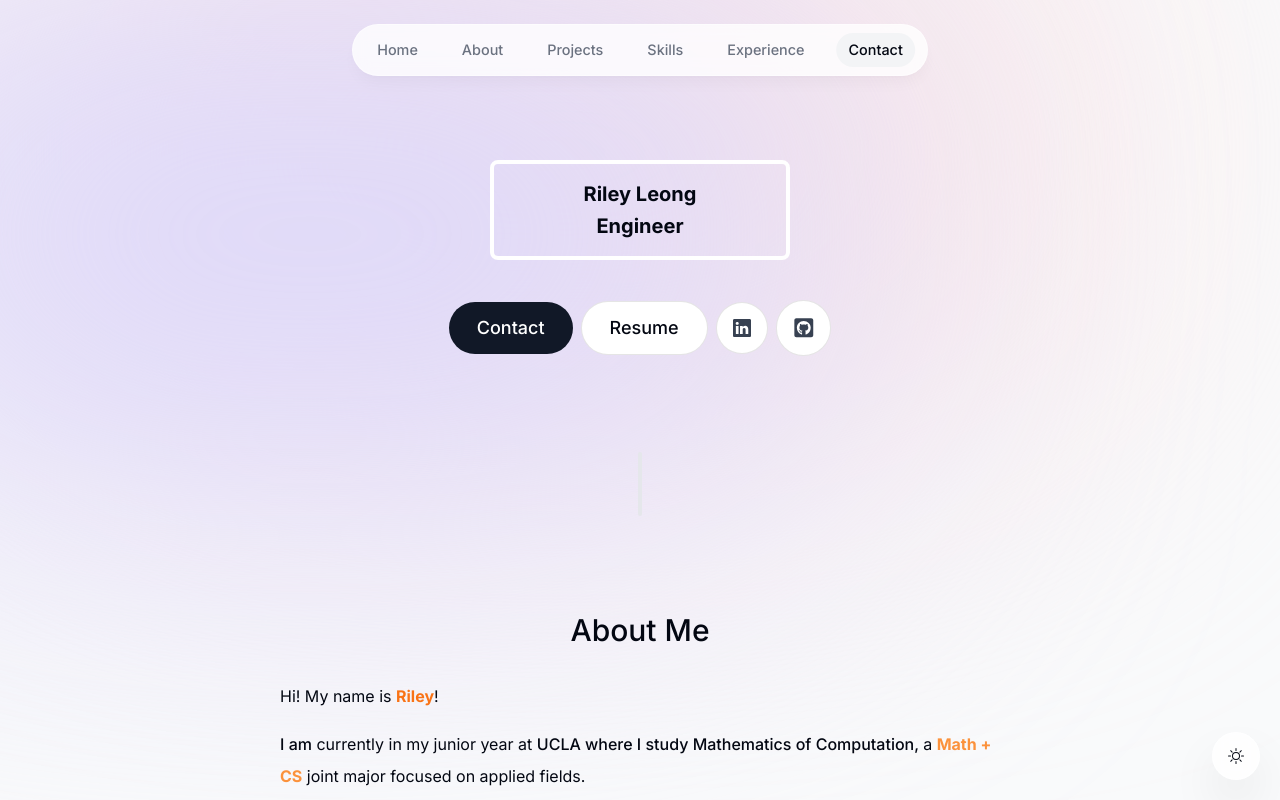
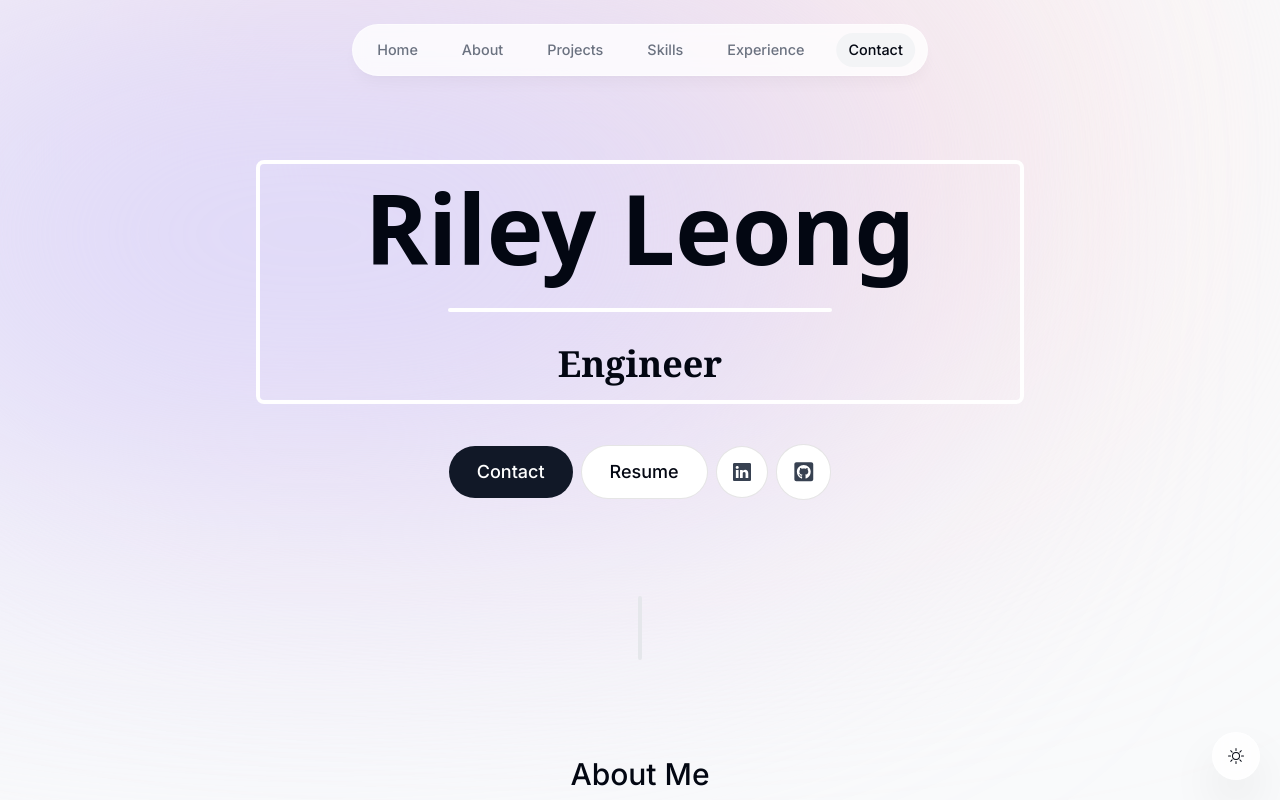
Before and after one commit to rtleong/website-portfolio, a Next.js app: page / in a window 1280 px wide. Shown: the top 800 px of the page. Built offline with nearby package versions, Linux system fonts and the light colour scheme; no server answers.

Commit message:
Finally finished Intro format

```diff
--- a/components/intro.tsx
+++ b/components/intro.tsx
@@ -27,10 +27,15 @@ export default function Intro() {
         animate={{ opacity: 1, y: 0 }}
 
         >
-  <div className="border-4 border-white p-4 w-[300px] h-[100px] mx-auto text-center flex flex-col items-center justify-center rounded-lg">
-    <div className="font-bold text-xl mb-1">Riley Leong</div>
-    <div className="font-bold text-xl">Engineer</div>
+  <div className="border-4 border-white py-4 px-72 mx-auto text-center flex flex-col items-center justify-center rounded-lg">
+  <div className="flex flex-col items-center">
+    <div className="font-bold text-8xl font-sans whitespace-nowrap">Riley Leong</div> {/* Simple Font */}
+    <div className="my-8 w-96 border-t-4 border-white rounded-lg"></div> {/* Separator Bar */}
+    <div className="font-bold text-4xl font-serif whitespace-nowrap">Engineer</div> {/* More Stylish Font */}
   </div>
+</div>
+
+
 </motion.h1>
 
       <motion.div
```
